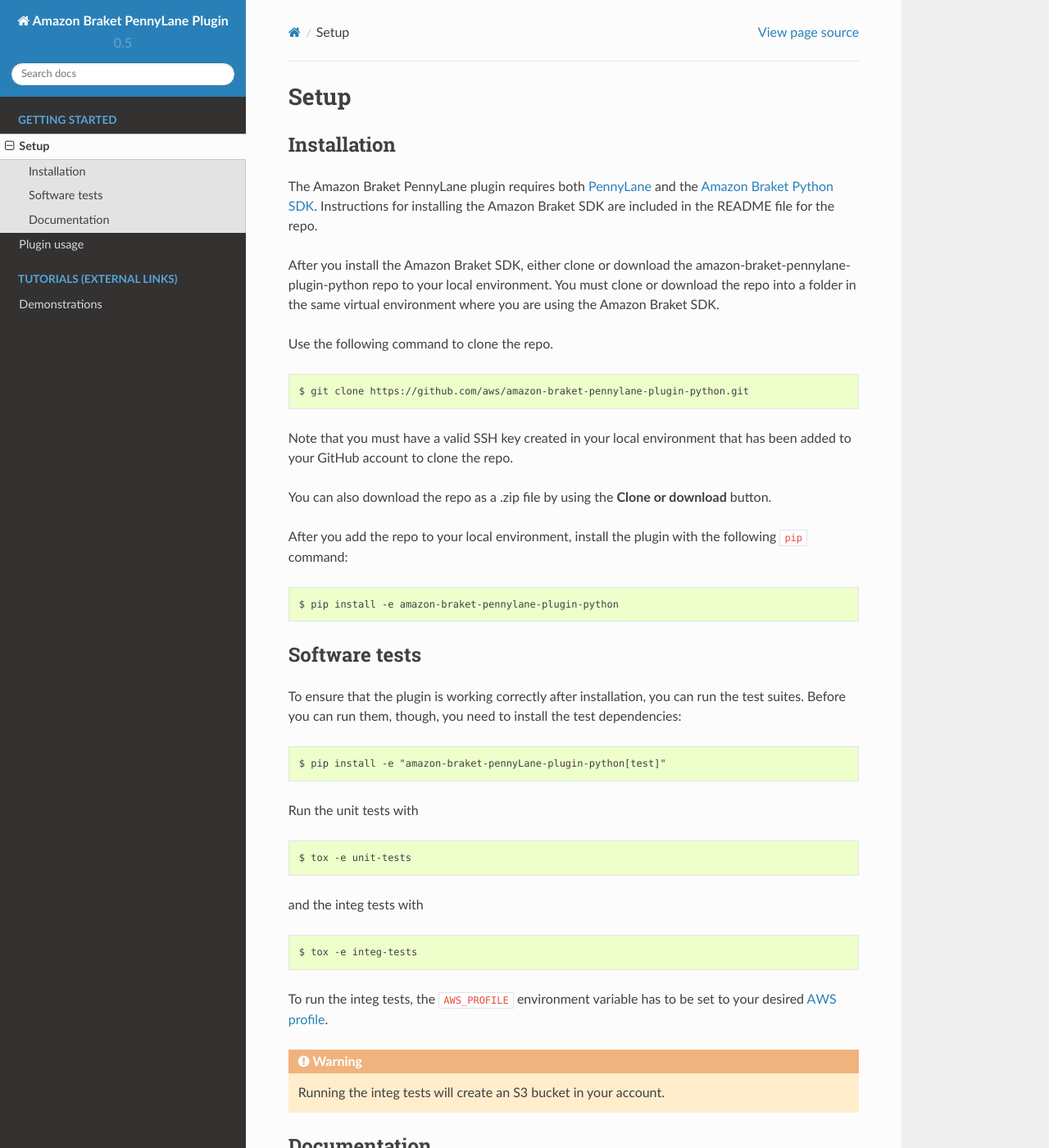
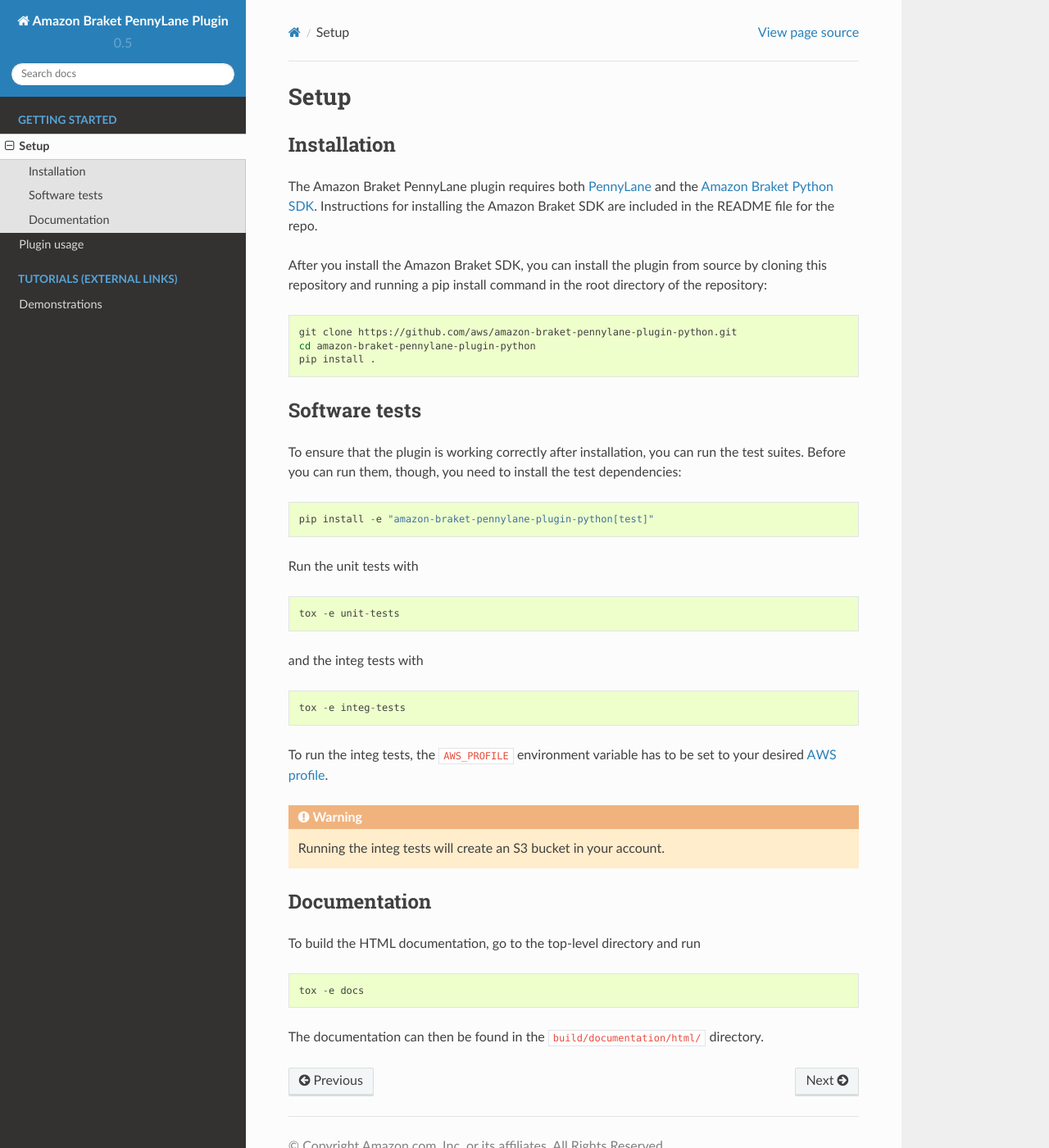
Before and after one commit to amazon-braket/amazon-braket-pennylane-plugin-python, a Sphinx documentation site: the page built from doc/installation.rst, in a window 1280 px wide and 1400 px high. Shown: the whole window at 82% size. Built offline with Sphinx 7.4.7 and the Read the Docs theme 2.0.0, drawn with Linux system fonts in a browser that asks for light colours; pages that are not in the unit, such as notebooks, are missing from menus.

```diff
--- a/doc/installation.rst
+++ b/doc/installation.rst
@@ -8,23 +8,13 @@ Installation
 
 The Amazon Braket PennyLane plugin requires both `PennyLane <https://pennylane.readthedocs.io>`_ and the `Amazon Braket Python SDK  <https://github.com/aws/amazon-braket-sdk-python>`_. Instructions for installing the Amazon Braket SDK are included in the README file for the repo.
 
-After you install the Amazon Braket SDK, either clone or download the amazon-braket-pennylane-plugin-python repo to your local environment. You must clone or download the repo into a folder in the same virtual environment where you are using the Amazon Braket SDK.
-
-Use the following command to clone the repo.
+After you install the Amazon Braket SDK, you can install the plugin from source by cloning this repository and running a pip install command in the root directory of the repository:
 
 .. code-block:: bash
 
-    $ git clone https://github.com/aws/amazon-braket-pennylane-plugin-python.git
-
-Note that you must have a valid SSH key created in your local environment that has been added to your GitHub account to clone the repo.
-
-You can also download the repo as a .zip file by using the **Clone or download** button.
-
-After you add the repo to your local environment, install the plugin with the following ``pip`` command:
-
-.. code-block:: bash
-
-    $ pip install -e amazon-braket-pennylane-plugin-python
+    git clone https://github.com/aws/amazon-braket-pennylane-plugin-python.git
+    cd amazon-braket-pennylane-plugin-python
+    pip install .
 
 
 Software tests
@@ -33,17 +23,17 @@ Software tests
 To ensure that the plugin is working correctly after installation, you can run the test suites. Before you can run them, though, you need to install the test dependencies:
 ::
 
-    $ pip install -e "amazon-braket-pennyLane-plugin-python[test]"
+    pip install -e "amazon-braket-pennylane-plugin-python[test]"
 
 Run the unit tests with
 ::
 
-    $ tox -e unit-tests
+    tox -e unit-tests
 
 and the integ tests with
 ::
 
-    $ tox -e integ-tests
+    tox -e integ-tests
 
 To run the integ tests, the ``AWS_PROFILE`` environment variable has to be set to your desired `AWS profile <https://docs.aws.amazon.com/cli/latest/userguide/cli-configure-profiles.html>`_.
 
@@ -57,6 +47,6 @@ Documentation
 To build the HTML documentation, go to the top-level directory and run
 ::
 
-    $ tox -e docs
+    tox -e docs
 
 The documentation can then be found in the :file:`build/documentation/html/` directory.
```
Also changed, not shown: README.md (+37 -27 lines).
